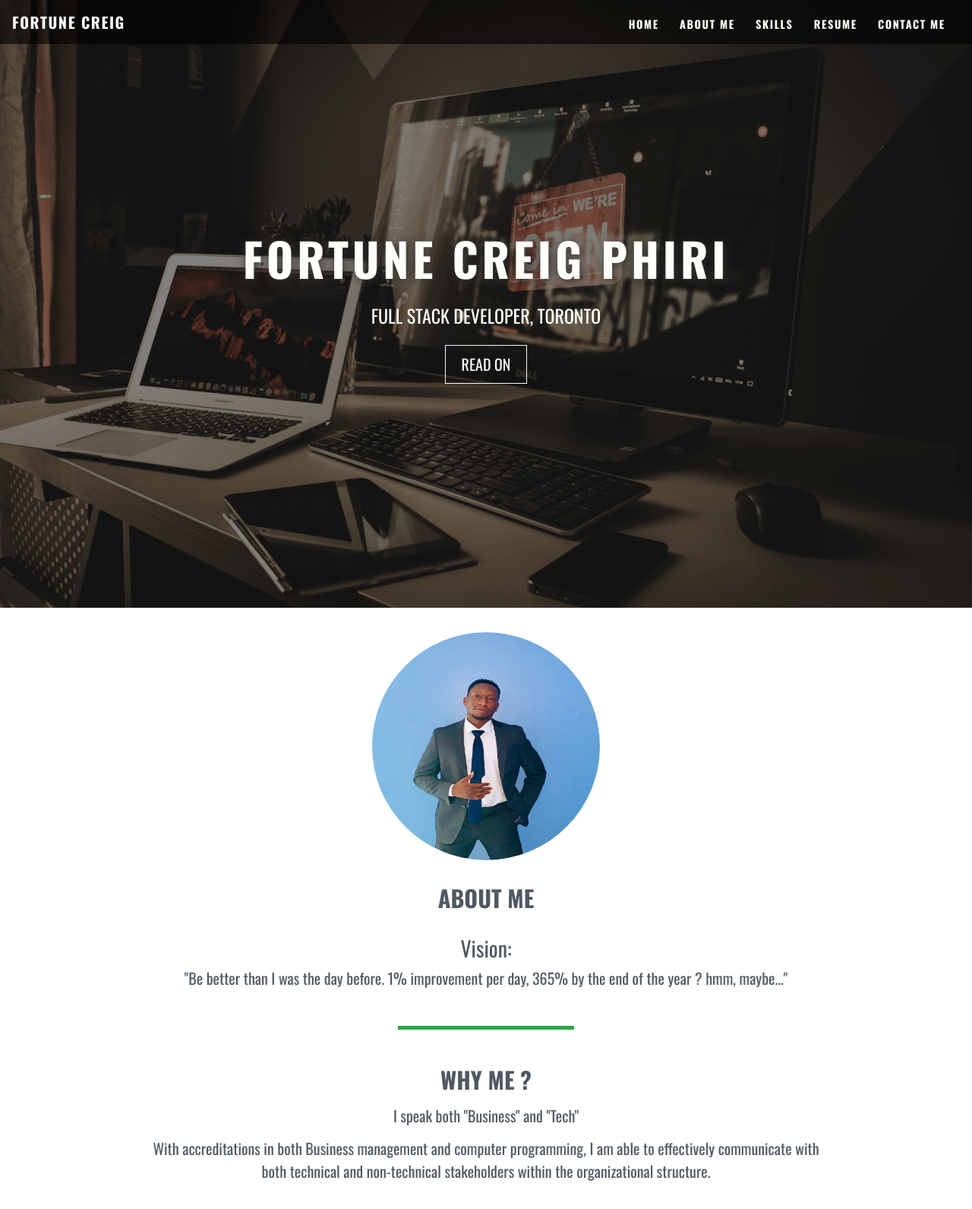
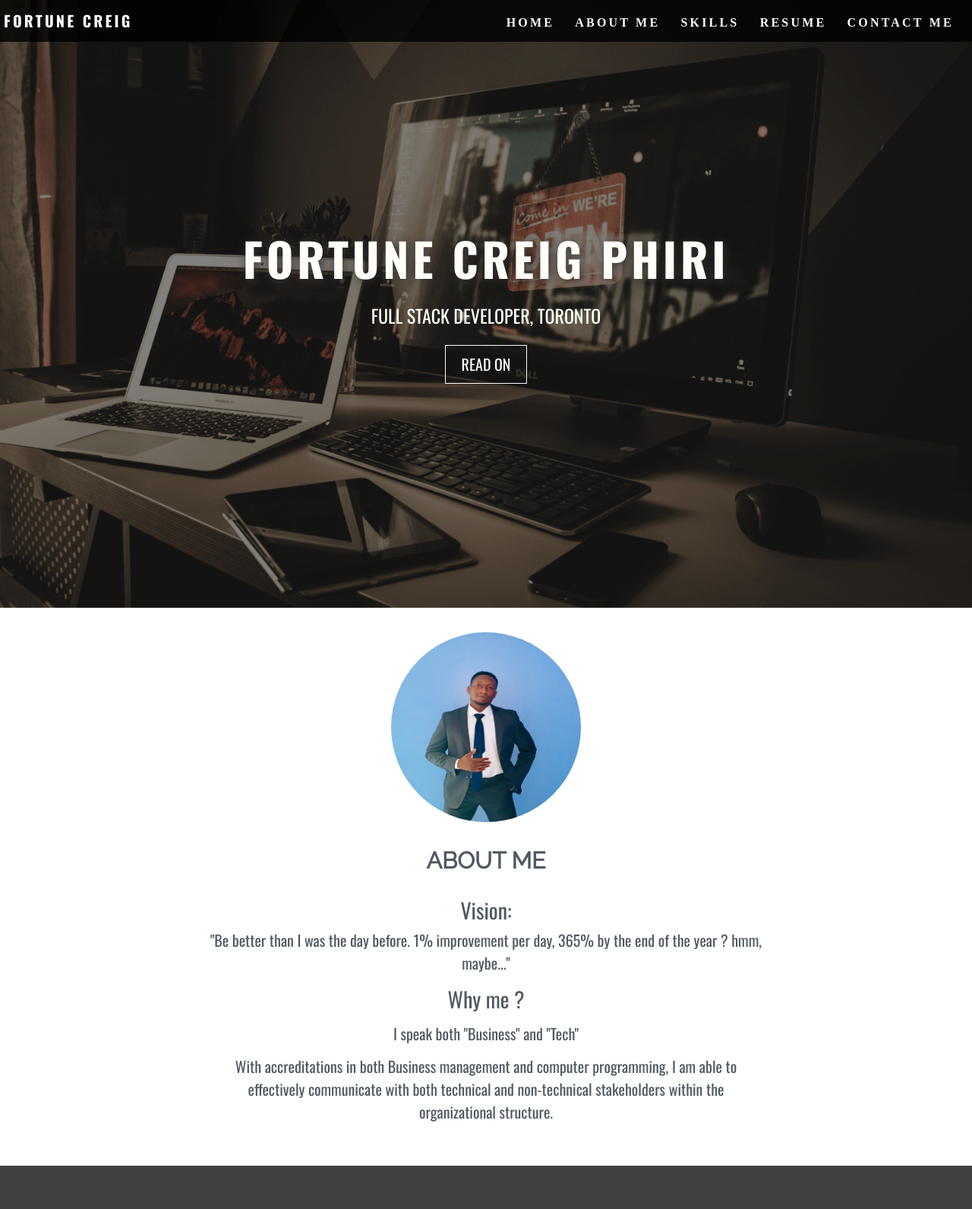
Before and after one commit to creig-with-an-E/creigphiri.github.io, a plain HTML site: page index.html in a window 1280 px wide. Shown: the top 1591 px of the page at 76% size. Drawn offline with nearby package versions, Linux system fonts and the light colour scheme; a web font is replaced by a local one.

Commit message:
update to css

```diff
--- a/index.html
+++ b/index.html
@@ -78,22 +78,19 @@
     <!--Start About section-->
     <div id="about" class="offset ">
       <div class="mt-3 pb-0 row text-center d-flex justify-content-center mx-auto">
-        <div class="col-md-6  align-self-center">
-              <img src="img/profile_image.jpeg" height="300px" width="300px" alt="creig" style=" border-radius: 50%">
+        <div class="col-md-4  align-self-center">
+              <img src="img/profile_image.jpeg" height="250px" width="250px" alt="creig" style=" border-radius: 50%">
         </div>
       </div>
       <div class="col-12 narrow text-center mt-0">
         <h3 class="heading">About Me</h3>
         <span class="heading-underline"></span>
-        <p class="h3">
-          Vision:
-        </p>
-        <p class="lead mb-5">
+        <h3 class="h3">Vision: </h3>
+        <p class="lead mb-3">
           "Be better than I was the day before. 1% improvement per day, 365% by
           the end of the year ? hmm, maybe..."
         </p>
-        <hr class="mb-5 pb-1 bg-success w-25" />
-        <h3 class="heading mb-3">Why me ?</h3>
+        <h3 class="h3 mb-3">Why me ?</h3>
         <h5 class="h5 mb-3">I speak both "Business" and "Tech"</h5>
         <p class="lead m-3">
           With accreditations in both Business management and computer programming, I am able to effectively
--- a/style.css
+++ b/style.css
@@ -1,7 +1,6 @@
 
 @import url('https://fonts.googleapis.com/css?family=Oswald:400,700&display=swap');
-
-
+@import url('https://fonts.googleapis.com/css?family=Kurale|Raleway&display=swap');
 body {
   overflow-x: hidden; /* text stays within the window*/
   font-family: 'Oswald', sans-serif;
@@ -20,11 +19,12 @@ a {
 
 /* Navigation  */
 .navbar {
+  padding: 5px;
   text-transform: uppercase;
-  font-weight: 700;
-  font-size: 0.9rem;
-  letter-spacing: .1rem;
-  background: rgba(0, 0, 0, 0.6); /* important overrides the bg-dark class*/
+  font-weight: 900;
+  font-size: 1rem;
+  letter-spacing: .2rem;
+  background: rgba(0, 0, 0, 0.8); /* important overrides the bg-dark class*/
 }
 
 .navbar-brand img{
@@ -37,7 +37,8 @@ a {
 
 .navbar-dark .navbar-nav .nav-link {
   color: #fffffa;
-  padding-top: .8rem
+  padding-top: .8rem;
+  font-family: Kurale, serif;
 }
 .navbar-dark .navbar-nav .nav-link .active,
 .navbar-dark .navbar-nav .nav-link:hover {
@@ -69,7 +70,7 @@ a {
 .caption h3 {
   font-size: 2rem;
   text-shadow: .1rem .1rem .8rem #333333;
-  padding-bottom: 1.6rem
+  padding-bottom: 1.2rem
 }
 .btn-lg {
   border-radius: 0;
@@ -107,7 +108,7 @@ a {
 
 /* projects section */
 .narrow {
-  width: 75%;
+  width: 60%;
   margin: 1.5rem auto;
   padding-top:2rem;
 }
@@ -139,15 +140,9 @@ h3.heading {
   font-size: 1.9rem;
   font-weight: 700;
   text-transform: uppercase;
-  margin-bottom: 1.9rem
+  margin-bottom: 1.9rem;
+  font-family: Raleway
 }
-/* .heading-underline {
-  width: 3rem;
-  height: .2rem;
-  background-color: #1EBBA3;
-  margin: 0 auto 2rem;
-} */
-
 .feature svg.svg-inline--fa {
   color: #11aabb
 }
@@ -187,6 +182,14 @@ h3.heading {
 /* start of clients section */
 .projects img {
   width: 100%;
+  border-radius: 5px;
+}
+
+.projects img:hover{
+  -webkit-transform: scale(1.1);
+  -ms-transform: scale(1.1);
+  transform: scale(1.1);
+  /* border-radius:50%; */
 }
 
 blockquote svg.svg-inline--fa{
```
